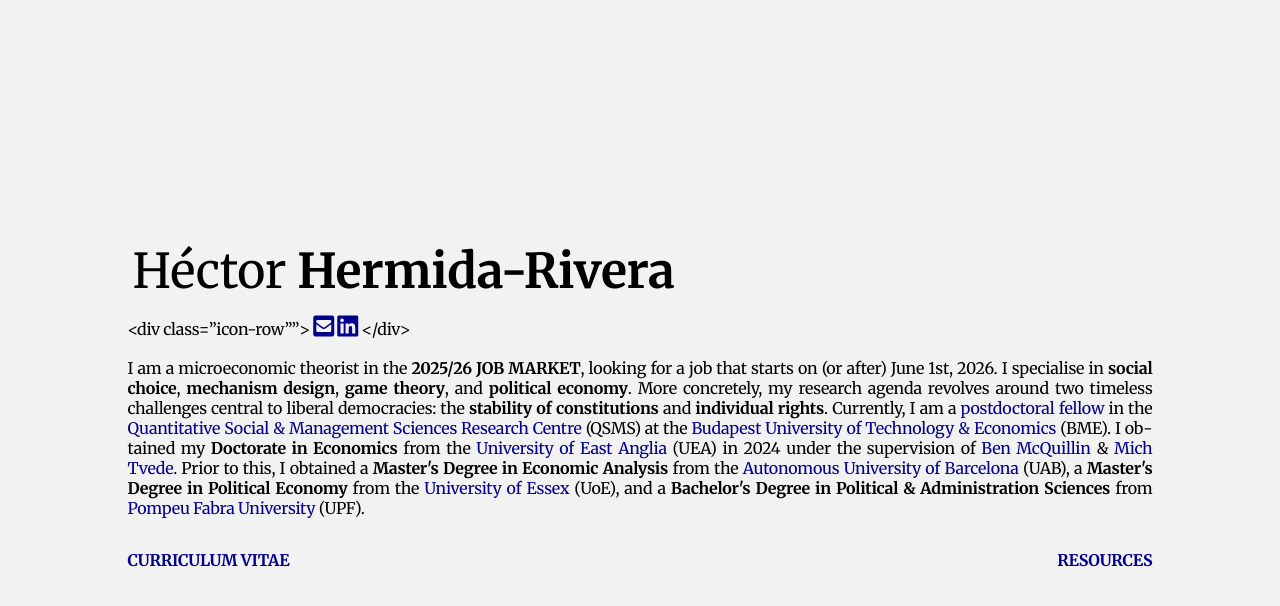
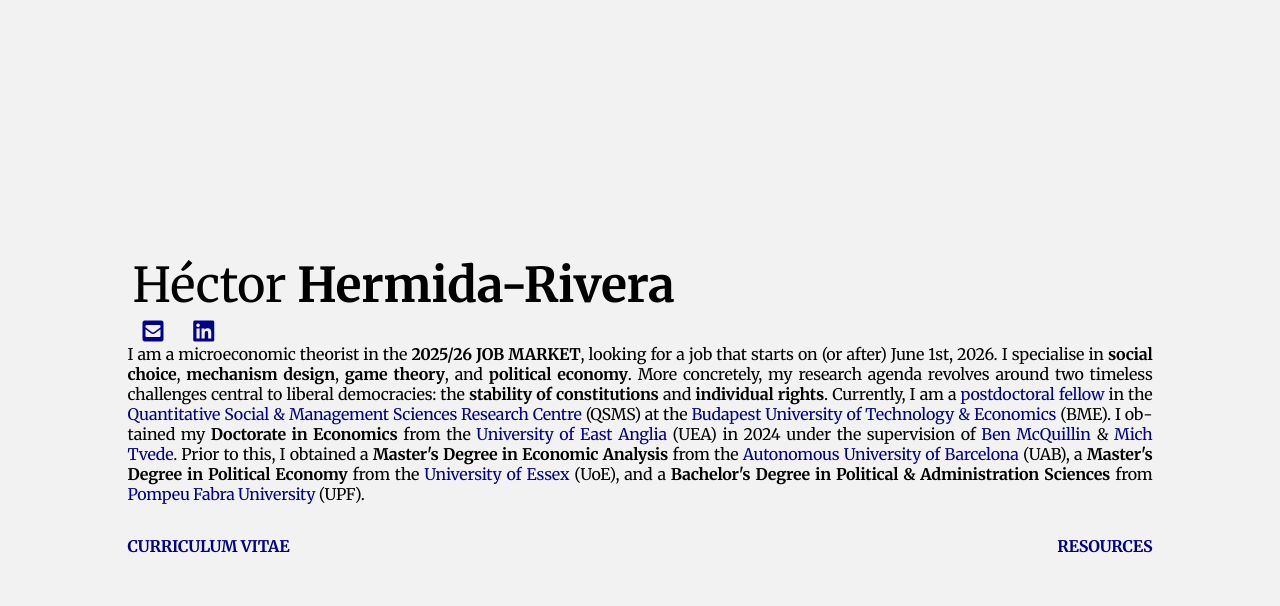
Before and after one commit to HectorHermidaRivera/hectorhermidarivera.github.io, a Jekyll site: the page built from index.md, in a window 1280 px wide. Shown: the top 606 px of the page. Built offline with Jekyll 4.4.1, drawn with Linux system fonts in a browser that asks for light colours; a style sheet for code colours, icons or effects is not loaded.

Commit message:
Update index.md

```diff
--- a/index.md
+++ b/index.md
@@ -8,7 +8,7 @@ body_class: home-page
     Héctor <strong>Hermida-Rivera</strong>
   </h1>
 
-  <div class="icon-row"">
+  <div class="icon-row">
     <a href="https://drive.google.com/file/d/1U52WtfZQt0LltKnNHPnS9Ce1F0kYY_Sz/view?usp=sharing">
       <i class="ai ai-cv-square" style="font-size:1.50em;"></i>
     </a>
```
